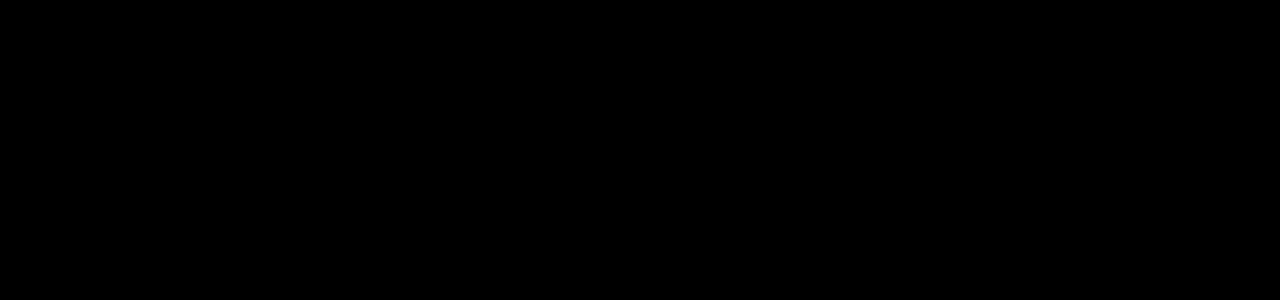
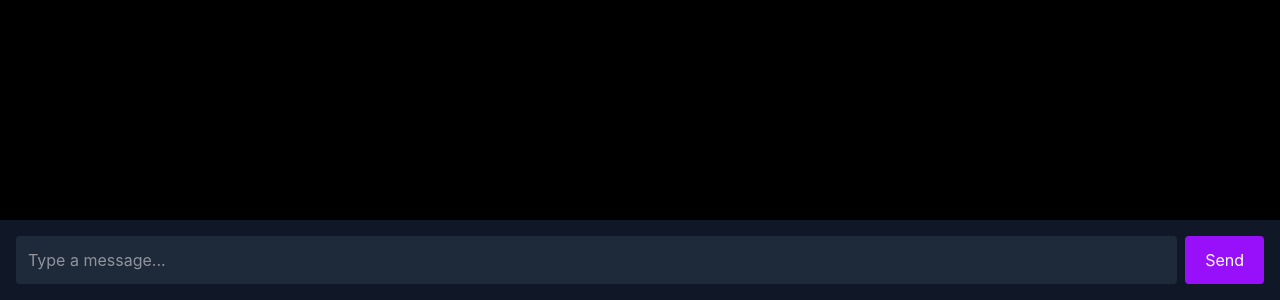
Before and after one commit to aadityap0ap/peerSpace_FE, a React (Vite) app in the folder peerspacefe/: page / in a window 1280 px wide. Shown: the part 500-800 px from the top of the page. Built offline with nearby package versions, Linux system fonts and the light colour scheme.

Commit message:
feat: add chat UI layout with styled input and send button

```diff
--- a/peerspacefe/src/App.tsx
+++ b/peerspacefe/src/App.tsx
@@ -1,7 +1,17 @@
-export default function App(){
-  return(
-    <div className="h-screen bg-black flex-col" >
-      hii
+export default function App() {
+  return (
+    <div className="h-screen bg-black flex flex-col">
+      <div className="flex-1"></div>
+      <div className="p-4 bg-gray-900 flex gap-2">
+        <input
+          type="text"
+          placeholder="Type a message..."
+          className="flex-1 p-3 rounded bg-gray-800 text-white outline-none"
+        />
+        <button className="bg-purple-600 px-5 py-3 rounded text-white">
+          Send
+        </button>
+      </div>
     </div>
-  )
+  );
 }
```
